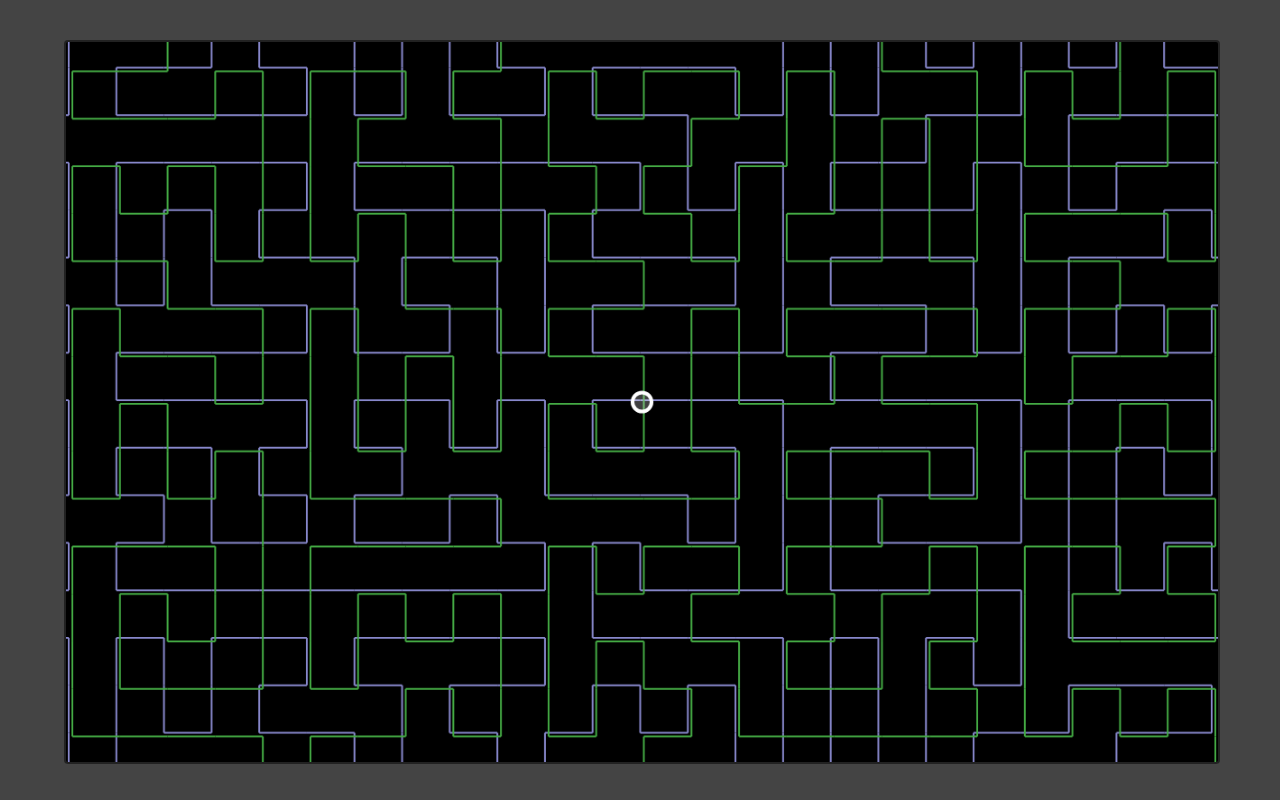
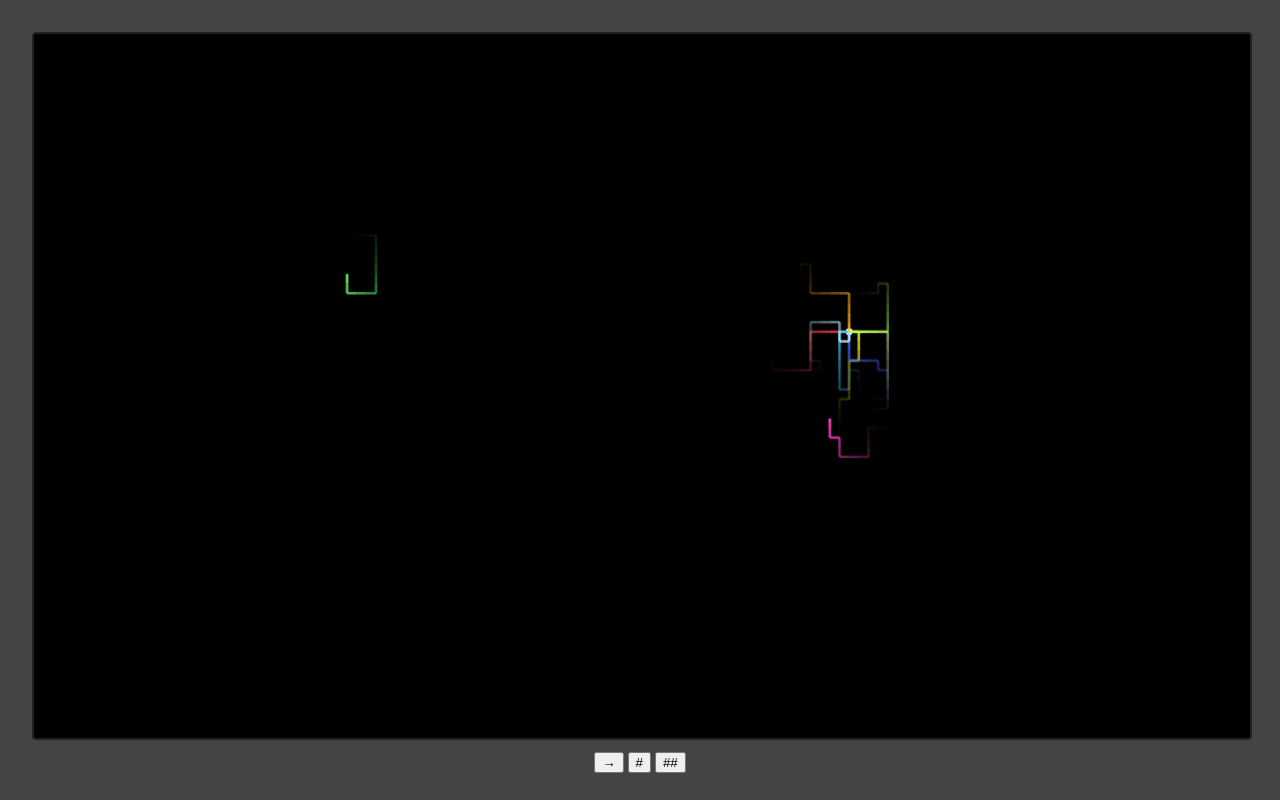
Before and after one commit to solsword/labyrinfinite, a plain HTML site: page index.html in a window 1280 px wide. Drawn offline with Linux system fonts and the light colour scheme.

Commit message:
Cleaned up many TODOs; wriggle mode is now pretty much complete, with one-ahead shortest-of-two pathfinding working well. Added buttons and grid modes as well, but those need some polish.
-pmwh

```diff
--- a/index.html
+++ b/index.html
@@ -9,5 +9,10 @@
 </head>
 <body>
   <canvas id="labyrinth" width="800" height="800" ></canvas>
+  <div id="controls">
+    <input type="button" value="→" onclick="set_mode('wiggle');"/>
+    <input type="button" value="#" onclick="set_mode('grid');"/>
+    <input type="button" value="##" onclick="set_mode('bigrid');"/>
+  </div>
 </body>
 </html>
--- a/labyrinfinite.css
+++ b/labyrinfinite.css
@@ -10,8 +10,16 @@ canvas {
   background: #000;
   border-radius: 4px;
   position: absolute;
-  left: 5vw;
-  width: 90vw;
-  top: 5vh;
-  height: 90vh;
+  left: 2em;
+  width: calc(100vw - 4em);
+  top: 2em;
+  height: calc(100vh - 6em);
 }
+
+#controls {
+  position: absolute;
+  top: calc(100vh - 3em);
+  left: 2em;
+  text-align: center;
+  width: calc(100vw - 4em);
+}
--- a/main.js
+++ b/main.js
@@ -14,8 +14,16 @@ var TRAIL_LENGTH = 15;
 // Minimum zoom-in when everything is in one place
 var MIN_SCALE = 24;
 
+// How much bigger than the interest bounding box should the scale be
+var IDEAL_SCALE_MULTIPLIER = 1.6;
+
 // Speed at which to change scales (percentage of scale difference per second)
-var ZOOM_SPEED = 0.6
+var ZOOM_IN_SPEED = 1.2
+var ZOOM_OUT_SPEED = 1.8
+
+// Speed at which to pan the origin (percentage of distance-to-ideal-origin per
+// second)
+var PAN_SPEED = 4.5;
 
 // The color of the grid
 var GRID_COLOR = "white";
@@ -54,7 +62,7 @@ var TRAILS_DELAY = 3; // 20;
 
 // How long to wait (in TRAILS_DELAY cycles) before automatically setting a new
 // destination.
-var AUTO_DEST_WAIT = 150;
+var AUTO_DEST_WAIT = 360;
 
 // Counter to keep track of the number of cycles until we should automatically
 // set a new random destination.
@@ -85,13 +93,24 @@ var CHECK_GEN_INTEGRITY = true;
 // Keep track of whether our destination changed:
 var DEST_CHANGED = false;
 
+// Current mode
+var MODE = 'wiggle';
+
 // -------------------------
 // Updaters & Event Handlers
 // -------------------------
 
+function set_mode(mode) {
+  MODE = mode;
+}
+
 function set_scale(context, scale_factor) {
   // Scale is in world-units-per-canvas-width
   context.scale = scale_factor;
+}
+
+function set_origin(context, origin) {
+  context.origin = origin;
 }
 
 function set_destination(context, grid_coords) {
@@ -181,21 +200,22 @@ function cc__vc(ctx, cc) {
 // Canvas <-> world coordinates
 function cc__wc(ctx, cc) {
   return [
-    ((cc[0] - ctx.cwidth/2)/ctx.cwidth) * ctx.scale,
-    ((cc[1] - ctx.cheight/2)/ctx.cwidth) * ctx.scale // scale ignores height
+    ((cc[0] - ctx.cwidth/2)/ctx.cwidth) * ctx.scale + ctx.origin[0],
+    ((cc[1] - ctx.cheight/2)/ctx.cwidth) * ctx.scale + ctx.origin[1]
+    // scale ignores canvas height
   ];
 }
 
 function wc__cc(ctx, wc) {
   return [
-    (wc[0] / ctx.scale) * ctx.cwidth + ctx.cwidth/2,
-    (wc[1] / ctx.scale) * ctx.cwidth + ctx.cheight/2
+    ((wc[0] - ctx.origin[0]) / ctx.scale) * ctx.cwidth + ctx.cwidth/2,
+    ((wc[1] - ctx.origin[1]) / ctx.scale) * ctx.cwidth + ctx.cheight/2
   ];
 }
 
 function canvas_unit(ctx) {
   // Returns the length of one world-coordinate unit in canvas coordinates.
-  return wc__cc(ctx, [1, 0])[0] - ctx.cwidth/2;
+  return (ctx.cwidth / ctx.scale);
 }
 
 // World <-> grid coordinates
@@ -413,20 +433,27 @@ function draw_frame(now) {
   FRAME += 1;
   FRAME %= MAX_FC;
 
-  // TODO: let user lock-out autoadjust?
-  adjust_viewport(CTX);
-
   // Clear the canvas:
-  // TODO: Draw a background rectangle to get color here?
   CTX.clearRect(0, 0, CTX.cwidth, CTX.cheight);
 
   // TODO: DEBUG
-  // draw_labyrinth(CTX, 5719283);
-  // draw_labyrinth(CTX, 6274019);
-  draw_labyrinth(CTX, 19283, "#8888cc", -2);
-  draw_labyrinth(CTX, 16481, "#44aa44", 2);
-  draw_destination(CTX);
-  draw_trails(CTX);
+  // draw_labyrinth(CTX, 19283, "#8888cc", -2);
+  // draw_labyrinth(CTX, 16481, "#44aa44", 2);
+  if (MODE == 'wiggle') {
+    adjust_viewport(CTX);
+    draw_destination(CTX);
+    draw_trails(CTX);
+  } else if (MODE == 'grid') {
+    set_origin(CTX, [0, 0]);
+    draw_labyrinth(CTX, 5719283, "#888888");
+  } else if (MODE == 'bigrid') {
+    set_origin(CTX, [0, 0]);
+    draw_labyrinth(CTX, 5719283, "#2288aa", -2);
+    draw_labyrinth(CTX, 6274019, "#22aa88", 2);
+  } else { // unknown mode
+    set_origin(CTX, [0, 0]);
+    draw_labyrinth(CTX, 8579113, "#ffbb44");
+  }
 }
 
 function interest_bb(ctx) {
@@ -451,24 +478,44 @@ function interest_bb(ctx) {
 }
 
 function adjust_viewport(ctx) {
-  // Adjusts the scaling factor according to points of interest
+  // Adjusts the scaling factor and origin according to points of interest
   let ibb = interest_bb(ctx);
 
   let ar = (ctx.cwidth / ctx.cheight);
   let ideal_scale = Math.max(
     MIN_SCALE,
-    2 * Math.abs(ibb.right),
-    2 * Math.abs(ibb.left),
-    2 * Math.abs(ibb.bottom) * ar,
-    2 * Math.abs(ibb.top) * ar
-  ) * 1.2;
+    ibb.right - ibb.left,
+    (ibb.bottom - ibb.top) * ar,
+  ) * IDEAL_SCALE_MULTIPLIER;
 
   let scale_diff = ideal_scale - ctx.scale;
+
+  let zs;
+  if (scale_diff > 0) { // zooming out
+    zs = ZOOM_OUT_SPEED;
+  } else {
+    zs = ZOOM_IN_SPEED;
+  }
 
   ctx.scale = Math.max(
     MIN_SCALE,
-    ctx.scale + ZOOM_SPEED * scale_diff * (ctx.elapsed / 1000)
+    ctx.scale + zs * scale_diff * (ctx.elapsed / 1000)
   );
+
+  let ideal_center = [
+    (ibb.left + ibb.right) / 2,
+    (ibb.top + ibb.bottom) / 2
+  ];
+
+  let center_diff = [
+    ideal_center[0] - ctx.origin[0],
+    ideal_center[1] - ctx.origin[1]
+  ];
+
+  ctx.origin = [
+    ctx.origin[0] + PAN_SPEED * center_diff[0] * (ctx.elapsed / 1000),
+    ctx.origin[1] + PAN_SPEED * center_diff[1] * (ctx.elapsed / 1000),
+  ];
 }
 
 function orientation_at(fc) {
@@ -545,11 +592,6 @@ function draw_labyrinth(ctx, seed, color, offset) {
         ctx.stroke();
 
       }
-      /*
-      // TODO: DEBUG
-      ctx.fillStyle = "white";
-      ctx.fillText("" + fc[2], cc[0], cc[1]);
-      // */
     }
   }
 
@@ -646,27 +688,23 @@ function lfsr(x) {
 function randint(up_to, seed) {
   // Picks a random integer strictly less than the given value using the given
   // seed.
-  // TODO: Does this need work?
   return posmod(seed, up_to);
 }
 
 function choose_randomly(possibilities, seed) {
   // Picks randomly from a list using the given seed.
-  // TODO: Does this need work?
   let idx = posmod(seed, possibilities.length);
   return possibilities[idx];
 }
 
 function random_socket(seed) {
   // Picks a random edge socket using the given seed.
-  // TODO: Does this need improvement?
   return posmod(seed, Math.floor(PATTERN_SIZE/2));
 }
 
 function random_universal_socket(seed) {
   // Picks a random socket that's a universal connector, meaning it doesn't put
   // any constraints on the other entrance/exit socket of a cell it's added to.
-  // TODO: Does this need improvement?
   let range = Math.floor(PATTERN_SIZE/2) - 2;
   if (range > 0) {
     return 1 + posmod(seed, range);
@@ -944,24 +982,31 @@ function central_coords(seed, height) {
   return [ seed, height, [ center ] ];
 }
 
-function random_destination(ctx) {
-  // Uses the current destination as a seed to pick a new random destination.
-  let r = lfsr(lfsr(ctx.destination[0]) + ctx.destination[1] + 19287391);
-  let scramble = posmod(
-    (ctx.destination[0] % 8) ^ (ctx.destination[1] % 8),
-    8
-  );
-  for (let i = 0; i < scramble; ++i) {
-    r = lfsr(r);
-  }
-  let sign = (2 * posmod(r, 2)) - 1;
-  r = lfsr(r);
-  let x = sign * posmod(r, PATTERN_SIZE + 3);
-  r = lfsr(r);
-  sign = (2 * posmod(r, 2)) - 1;
-  r = lfsr(r);
-  let y = sign * posmod(r, PATTERN_SIZE + 3);
-  return [x, y];
+var CLOSE_DESTINATIONS = [];
+var CLOSE_SIZE = 60;
+for (let x = -CLOSE_SIZE; x <= CLOSE_SIZE; ++x) {
+  for (let y = -CLOSE_SIZE; y <= CLOSE_SIZE; ++y) {
+    CLOSE_DESTINATIONS.push([x, y]);
+  }
+}
+// Fisher-Yates
+var RDEST_SEED = lfsr(39872081);
+for (let i = 0; i < CLOSE_DESTINATIONS.length; ++i) {
+  let remaining = CLOSE_DESTINATIONS.length - i - 1;
+  let choice = posmod(RDEST_SEED, remaining + 1);
+  let tmp = CLOSE_DESTINATIONS[i];
+  CLOSE_DESTINATIONS[i] = CLOSE_DESTINATIONS[i + choice];
+  CLOSE_DESTINATIONS[i + choice] = tmp;
+  RDEST_SEED = lfsr(RDEST_SEED + lfsr(i));
+}
+
+// Which nearby destination we're going to now.
+var WHICH_DEST = 0;
+
+function next_destination(ctx) {
+  // Returns the next destination from a shuffled list of nearby destinations.
+  WHICH_DEST = posmod(WHICH_DEST + 1, CLOSE_DESTINATIONS.length);
+  return CLOSE_DESTINATIONS[WHICH_DEST];
 }
 
 // ------------------
@@ -1109,61 +1154,61 @@ function advance_trails(ctx) {
     let dist = distance_to(hfc, dfc);
     let alt_dist = distance_to(alt_hfc, alt_dfc);
 
-    let nfc; // next fractal coords
-    console.log("AT:", hfc, dfc, alt_hfc, alt_dfc);
-    if (Math.abs(alt_dist) < Math.abs(dist)) { // alt is better
-      console.log("alt: " + alt_dist + " (" + dist + ")");
-      if (alt_dist > 0) { // forward
-        nfc = next_fc(alt_hfc);
-      } else if (alt_dist < 0) {
-        nfc = prev_fc(alt_hfc);
-      } else {
-        // skip this trail, as it requires loading more info or is at the dest
-        continue;
-      }
-    } else { // main is better
-      console.log("main: " + dist + " (" + alt_dist + ")");
-      if (dist > 0) { // forward
-        nfc = next_fc(hfc);
-      } else if (dist < 0) {
-        nfc = prev_fc(hfc);
-      } else {
-        // skip this trail, as it requires loading more info or is at the dest
-        continue;
-      }
-    }
-    if (nfc == undefined) {
-      // need more info for next/prev FC...
-      //if (coords.length > 1) { coords.shift(); }
+    let n_fc, alt_n_fc;
+    if (dist > 0) {
+      n_fc = next_fc(hfc);
+    } else if (dist < 0) {
+      n_fc = prev_fc(hfc);
+    } else {
+      // skip this trail, since there's missing info or it has arrived
       continue;
     }
-    let next = fc__ac(nfc);
+
+    if (alt_dist > 0) {
+      alt_n_fc = next_fc(alt_hfc);
+    } else if (alt_dist < 0) {
+      alt_n_fc = prev_fc(alt_hfc);
+    } else {
+      // skip this trail, since there's missing info or it has arrived
+      continue;
+    }
+
+    let n_alt_fc = ac__fc(alt_seed, fc__ac(n_fc));
+    let unalt_n_fc = ac__fc(seed, fc__ac(alt_n_fc));
+
+    // the four potential distances:
+    let n_dist = distance_to(n_fc, dfc);
+    let n_alt_dist = distance_to(n_alt_fc, alt_dfc);
+
+    let alt_n_dist = distance_to(alt_n_fc, alt_dfc);
+    let unalt_n_dist = distance_to(unalt_n_fc, dfc);
+
+    if (
+      n_dist == undefined
+   || n_alt_dist == undefined
+   || alt_n_dist == undefined
+   || unalt_n_dist == undefined
+    ) {
+      // Skip if we're missing info
+      continue;
+    }
+
+    // combined distances used to pick which direction to go in:
+    let unalt_combined = Math.min(Math.abs(n_dist), Math.abs(n_alt_dist));
+    let alt_combined = Math.min(Math.abs(alt_n_dist), Math.abs(unalt_n_dist));
+
+    let chosen; // next fractal coords
+    if (unalt_combined < alt_combined) { // unalt is better
+      chosen = n_fc;
+    } else {
+      chosen = alt_n_fc;
+    }
+    let next = fc__ac(chosen);
     moved += 1;
     coords.push(next);
     if (coords.length > TRAIL_LENGTH) {
       coords.shift();
     }
-    /*
-     * TODO: Not sure why this gives false alarms...
-     * Maybe because of load-based skipped turns?
-    if (
-      !DEST_CHANGED
-   && same(coords[coords.length - 1], coords[coords.length - 3])
-    ) { // we might be dithering
-      console.error("Possible dithering...");
-      console.log(coords.slice());
-      let bl = lookup_bilayer(
-        [
-          hfc[0],
-          hfc[1],
-          hfc[2].slice(0, hfc[2].length-1)
-        ]
-      );
-      console.log([hfc[0], hfc[2], PATTERNS.positions[bl.pattern]]);
-      //FAILED = true;
-      //break;
-    }
-    */
   }
 
   // Reset
@@ -1172,7 +1217,7 @@ function advance_trails(ctx) {
   if (moved == 0) { // count ticks until we reset destination
     AUTO_DEST -= 1;
     if (AUTO_DEST <= 0) {
-      set_destination(ctx, random_destination(ctx));
+      set_destination(ctx, next_destination(ctx));
       AUTO_DEST = AUTO_DEST_WAIT;
     }
   } else {
@@ -1369,8 +1414,6 @@ function distance_to(from_fc, to_fc) {
   // Like direction_towards, but returns a (positive or negative) distance
   // value instead of just a direction value. Returns undefined if the required
   // information is not yet loaded.
-  // TODO: DEBUG this; it's junk that only gets the sign right!
-  // answer should be 0.
 
   // Check for matching coordinates:
   if (same(from_fc, to_fc)) {
@@ -1410,28 +1453,35 @@ function distance_to(from_fc, to_fc) {
     sign = -1;
   }
   let between = Math.abs(indices[to_pidx] - indices[fr_pidx] - 1);
-  let height = fc_height(shared_bilayer.coords);
+  let height = (
+    fc_height(shared_bilayer.coords)
+  - fc_trace(shared_bilayer.coords).length
+  );
   let tile_side = Math.pow(PATTERN_SIZE, height);
   let cost_per_tile = tile_side * tile_side;
 
   let from_escape = distance_to_escape(
     from_fc,
-    height-1,
+    height - 1,
     sign
   );
   if (from_escape == undefined) { return undefined; }
   let to_escape = distance_to_escape(
     to_fc,
-    height-1,
+    height - 1,
     -sign
   );
   if (to_escape == undefined) { return undefined; }
   let in_between = between * cost_per_tile;
-
-  console.log("FTB:", from_escape, to_escape, in_between);
-  // TODO: DEBUG HERE (test distance_to:2)
-
-  return sign * (from_escape + to_escape + in_between - 1);
+  if (height <= 0) {
+    in_between += 1;
+  }
+
+  let adjust = 0;
+  if (from_escape > 0 && to_escape > 0) {
+    adjust = 1;
+  }
+  return sign * (from_escape + to_escape + in_between - adjust);
 }
 
 function distance_to_escape(fc, target_height, direction) {
@@ -1492,7 +1542,7 @@ function gen_central_bilayer(seed, height, child_bilayer) {
   // central bilayer, at the given height.
 
   // Compute the seed
-  let fc = central_coords(seed, height);
+  let fc = central_coords(seed, height + 1);
   let l_seed = local_seed(fc);
 
   // Assemble empty result:
@@ -1531,9 +1581,6 @@ function gen_central_bilayer(seed, height, child_bilayer) {
     // Pick random entrance/exit orientations:
     let nori = randint(4, lfsr(seed + 75981238));
     let xori = randint(4, lfsr(seed + 3127948));
-    // TODO: Check variety here?!?
-    // TODO DEBUG HERE
-    //console.log([nori, xori]);
 
     // Pattern chosen so that its entrance and exit will have the appropriate
     // edge sockets for their neighbors.
@@ -2516,22 +2563,32 @@ LATE_TESTS = [
   [
     "distance_to:0",
     [distance_to, [ [19283, 1, [16, 13]], [19283, 1, [15, 4]] ]],
-    [x => x, [28] ]
+    [x => x, [18] ]
   ],
   [
     "distance_to:1",
     [distance_to, [ [19283, 1, [16, 18]], [19283, 1, [15, 4]] ]],
-    [x => x, [27] ]
+    [x => x, [19] ]
   ],
   [
     "distance_to:2",
-    [distance_to, [ [16481, 1, [11, 24]], [16481, 1, [11, 10]] ]],
-    [x => x, [6] ]
+    [distance_to, [ [16481, 1, [11, 23]], [16481, 1, [11, 10]] ]],
+    [x => x, [7] ]
   ],
   [
     "distance_to:3",
+    [distance_to, [ [16481, 1, [11, 24]], [16481, 1, [11, 10]] ]],
+    [x => x, [12] ]
+  ],
+  [
+    "distance_to:4",
     [distance_to, [ [16481, 1, [16, 4]], [16481, 1, [11, 10]] ]],
-    [x => x, [7] ]
+    [x => x, [13] ]
+  ],
+  [
+    "distance_to:5",
+    [distance_to, [ [16481, 1, [16, 3]], [16481, 1, [11, 10]] ]],
+    [x => x, [16] ]
   ],
 ];
 
@@ -2610,7 +2667,11 @@ function keep_testing(tests) {
   if (unresolved.length > 0) {
     window.setTimeout(keep_testing, TEST_DELAY, unresolved);
   } else {
-    console.log("Late tests all passed.");
+    if (FAILED) {
+      console.log("Late tests done failing.");
+    } else {
+      console.log("Late tests all passed.");
+    }
   }
 }
 
@@ -2649,12 +2710,12 @@ if (!FAILED) {
     // Set initial canvas size & scale:
     update_canvas_size(canvas, CTX);
     set_scale(CTX, 1);
+    set_origin(CTX, [0, 0]);
     set_destination(CTX, [0, 0]);
 
     // Set up trails:
     CTX.trails = [
       { "seed": 19283, "alt_seed": 16481, "color": "#ff4444", "positions": [] },
-      /*
       { "seed": 74982, "alt_seed": 75818, "color": "#ffff22", "positions": [] },
       { "seed": 57319, "alt_seed": 57284, "color": "#4466ff", "positions": [] },
       { "seed": 37198, "alt_seed": 37417, "color": "#ff44cc", "positions": [] },
@@ -2664,7 +2725,6 @@ if (!FAILED) {
       { "seed": 48108, "alt_seed": 47589, "color": "#eeffaa", "positions": [] },
       { "seed": 61749, "alt_seed": 63411, "color": "#bbeeff", "positions": [] },
       { "seed": 10719, "alt_seed": 10409, "color": "#aaff44", "positions": [] },
-      */
     ];
     for (let tr of CTX.trails) {
       tr.positions.push([0, 0]);
```
